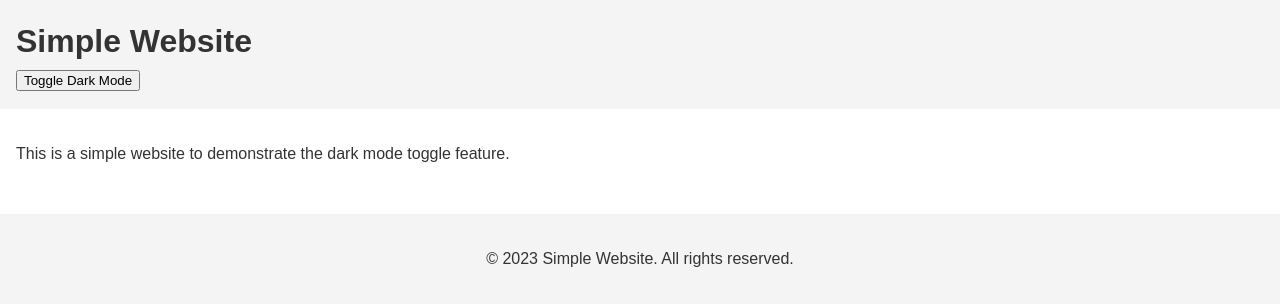
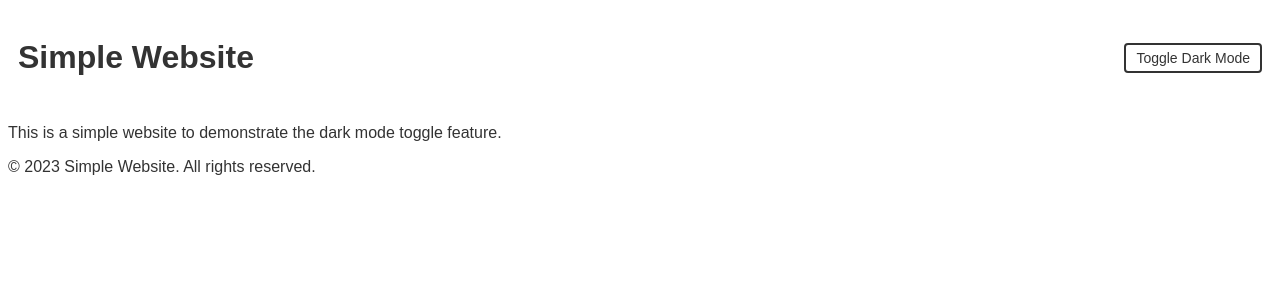
Before and after one commit to emmanueldaib/daib-developer-test-02, a plain HTML site: page index.html in a window 1280 px wide. Drawn offline with Linux system fonts and the light colour scheme.

Commit message:
Update styles.css

```diff
--- a/styles.css
+++ b/styles.css
@@ -1,31 +1,46 @@
+
 body {
     font-family: Arial, sans-serif;
-    line-height: 1.6;
     color: #333;
-    margin: 0;
-    padding: 0;
+    background-color: #fff;
+    transition: background-color 0.3s ease-in-out, color 0.3s ease-in-out;
 }
 
 header {
-    background-color: #f4f4f4;
-    padding: 1rem;
+    display: flex;
+    justify-content: space-between;
+    align-items: center;
+    padding: 10px;
 }
 
-header h1 {
-    margin: 0;
+.toggle-button {
+    cursor: pointer;
+    background-color: transparent;
+    border: 2px solid #333;
+    border-radius: 4px;
+    color: #333;
+    font-size: 14px;
+    padding: 5px 10px;
+    transition: background-color 0.3s ease-in-out, color 0.3s ease-in-out, border-color 0.3s ease-in-out;
 }
 
-main {
-    padding: 1rem;
+.toggle-button:hover {
+    background-color: #333;
+    color: #fff;
 }
 
-footer {
-    background-color: #f4f4f4;
-    text-align: center;
-    padding: 1rem;
-    margin-top: 1rem;
+.dark-mode {
+    background-color: #333;
+    color: #fff;
 }
 
-p {
-    margin-bottom: 1rem;
+.dark-mode .toggle-button {
+    background-color: #fff;
+    color: #333;
+    border-color: #fff;
 }
+
+.dark-mode .toggle-button:hover {
+    background-color: #333;
+    color: #fff;
+}
```
